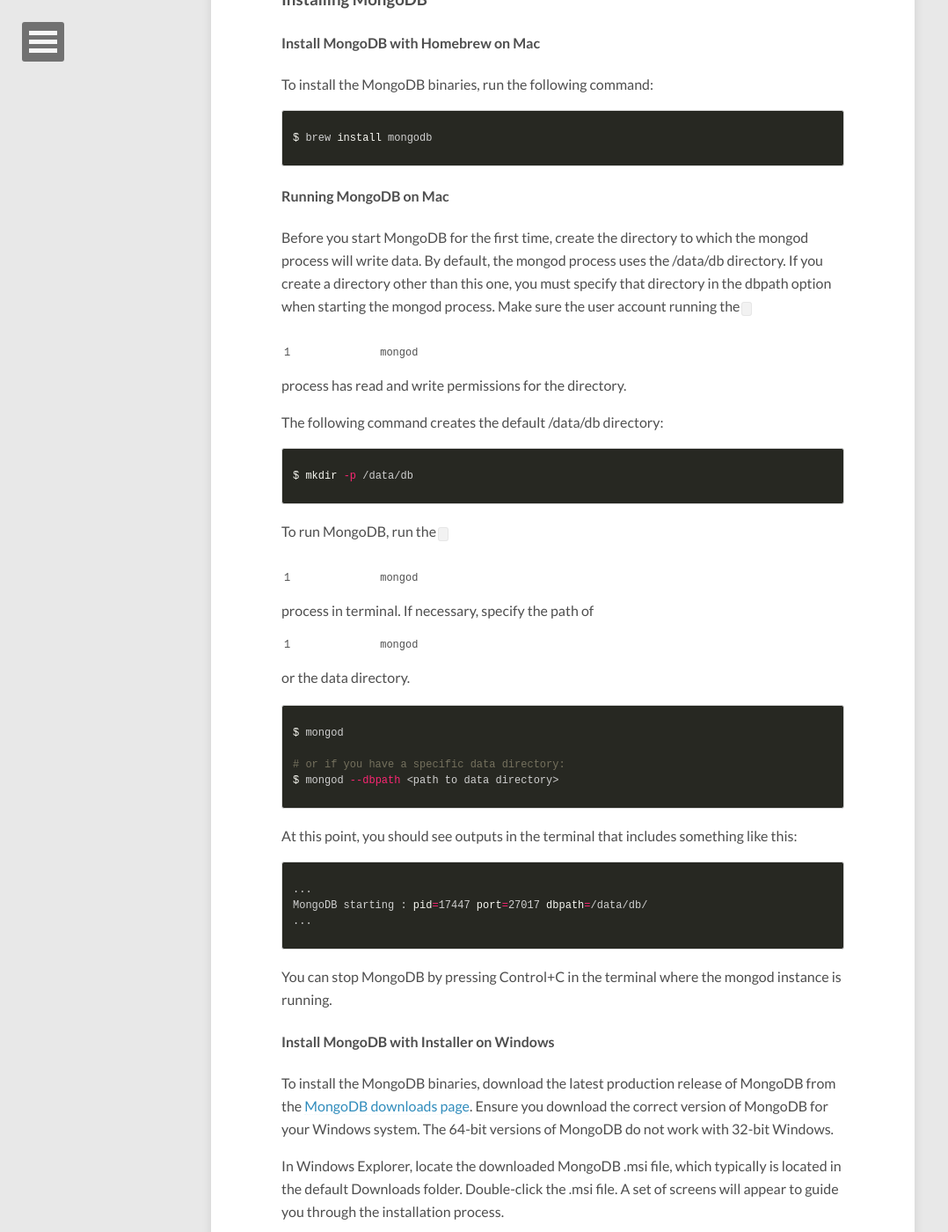
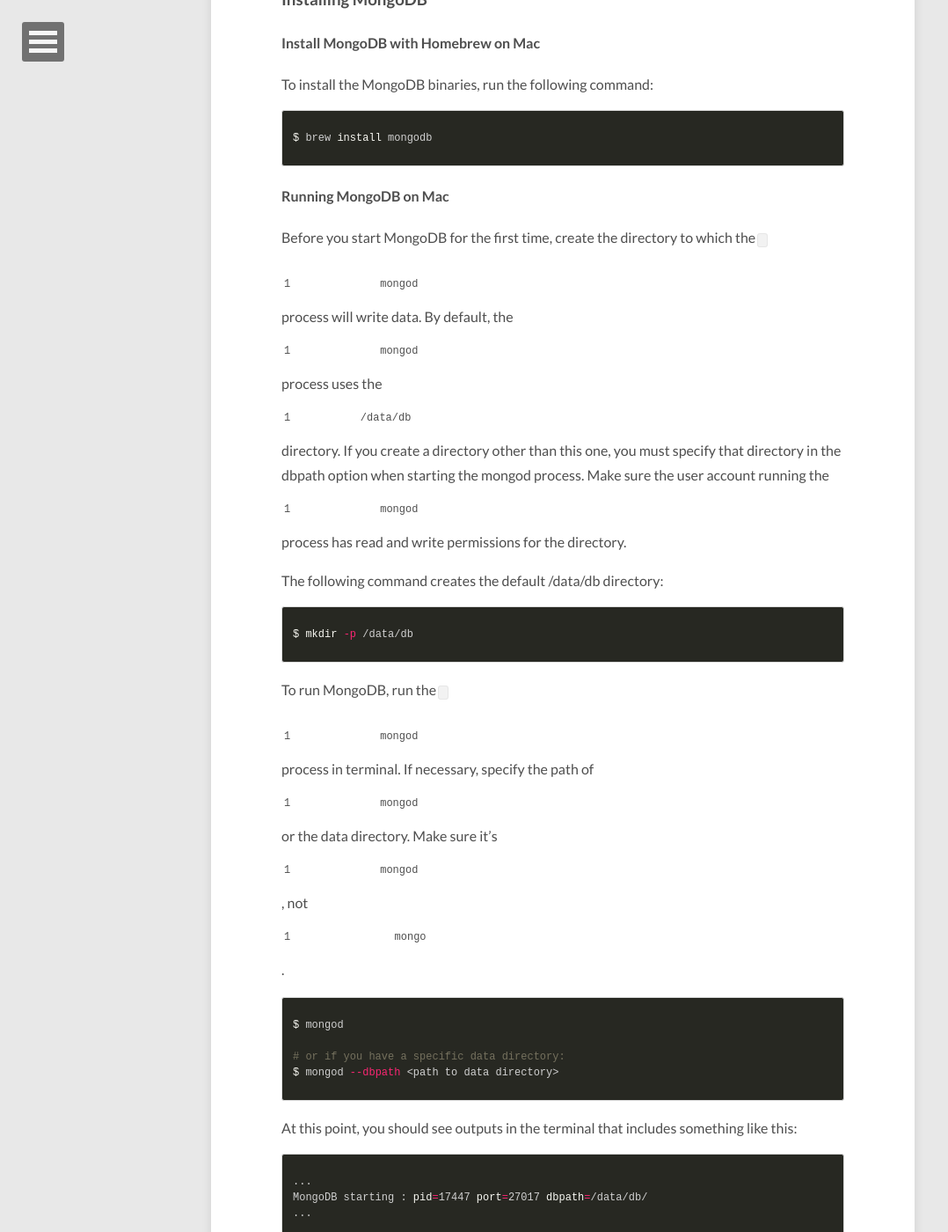
Before and after one commit to ritazh/devopsfun, a Jekyll site: the page built from _posts/2016-01-02-node-app.md, in a window 1280 px wide and 1400 px high, scrolled down 1636 px. Shown: the whole window at 88% size, without its empty margins (0-1078 px from the left). Built offline with Jekyll 4.4.1, drawn with Linux system fonts in a browser that asks for light colours; nearby versions of some CDN libraries; some of the changed text lies outside the part shown.

Commit message:
Add instruction for starting mongod

```diff
--- a/_posts/2016-01-02-node-app.md
+++ b/_posts/2016-01-02-node-app.md
@@ -46,14 +46,14 @@
 {% endhighlight %}
 
 #### Running MongoDB on Mac
-Before you start MongoDB for the first time, create the directory to which the mongod process will write data. By default, the mongod process uses the /data/db directory. If you create a directory other than this one, you must specify that directory in the dbpath option when starting the mongod process. Make sure the user account running the `mongod` process has read and write permissions for the directory.
+Before you start MongoDB for the first time, create the directory to which the `mongod` process will write data. By default, the `mongod` process uses the `/data/db` directory. If you create a directory other than this one, you must specify that directory in the dbpath option when starting the mongod process. Make sure the user account running the `mongod` process has read and write permissions for the directory.
 
 The following command creates the default /data/db directory:
 {% highlight bash %}
 $ mkdir -p /data/db
 {% endhighlight %}
 
-To run MongoDB, run the `mongod` process in terminal. If necessary, specify the path of `mongod` or the data directory.
+To run MongoDB, run the `mongod` process in terminal. If necessary, specify the path of `mongod` or the data directory. Make sure it's `mongod`, not `mongo`.
 
 {% highlight bash %}
 $ mongod
@@ -84,7 +84,7 @@
 md /data/db
 {% endhighlight %}
 
-To run MongoDB, run `mongod.exe` in command prompt. If necessary, specify the path of the data directory.
+To run MongoDB, run `mongod.exe` in command prompt. If necessary, specify the path of the data directory. Make sure it's `mongod.exe`, not `mongo.exe`.
 
 {% highlight bash %}
 C:\mongodb\bin\mongod.exe
```
